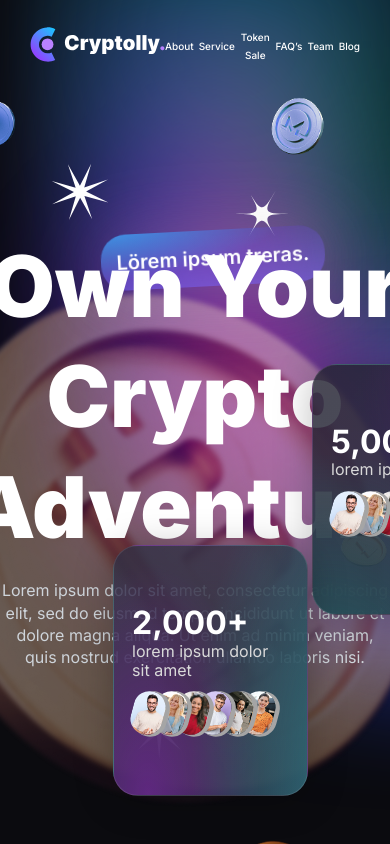
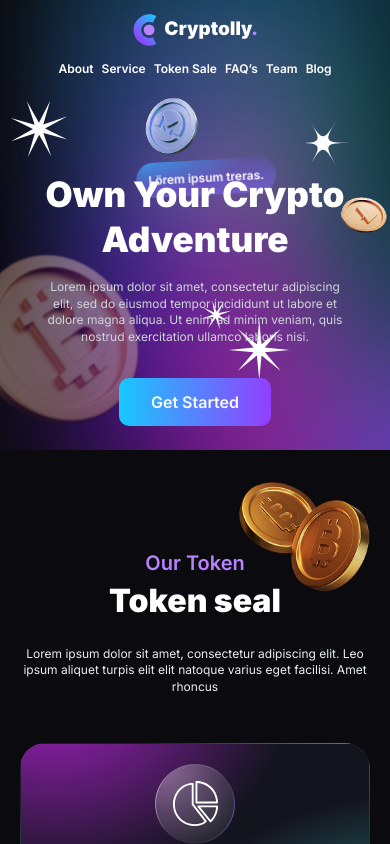
Before and after one commit to AlinesaSabo/test-task, a React (Vite) app: page / in a window 390 px wide. Shown: the top 844 px of the page. Built offline with nearby package versions, Linux system fonts and the light colour scheme.

Commit message:
add madia hero

```diff
--- a/src/components/Button/Button.module.css
+++ b/src/components/Button/Button.module.css
@@ -1,16 +1,15 @@
 .button {
   padding: 13px 32px;
   border-radius: 10px;
+  font-weight: 600;
   font-size: 16px;
-  font-weight: 600;
-  font-family: "Inter", sans-serif;
-  line-height: 1;
-  letter-spacing: 0;
+  line-height: 1.4;
+  text-align: center;
+  color: var(--gray-10);
   cursor: pointer;
   transition: all 0.2s ease-in-out;
   border: none;
   background: linear-gradient(90deg, #18c8ff, #933ffe);
-  color: white;
   outline: none;
 }
 
@@ -29,7 +28,7 @@
   opacity: 0.6;
 }
 
-@media (max-width: 1280px) {
+/* @media (max-width: 1280px) {
   .button {
     padding: 8px 15px;
     font-size: 14px;
@@ -62,4 +61,4 @@
     font-size: 12px;
     font-weight: 400;
   }
-}
+} */
--- a/src/components/CardHero/CardHero.module.css
+++ b/src/components/CardHero/CardHero.module.css
@@ -113,3 +113,73 @@
 .avatar:nth-child(6) {
   z-index: 0;
 }
+
+@media (max-width: 1280px) {
+  .card {
+    width: 180px;
+    height: 230px;
+    padding: 50px 15px;
+  }
+
+  .number {
+    font-size: 28px;
+  }
+
+  .text {
+    font-size: 14px;
+  }
+
+  .avatar {
+    width: 30px;
+    height: 42px;
+  }
+
+  .blueCard {
+    top: 65%;
+    right: 21%;
+  }
+
+  .pinkCard {
+    top: 40%;
+    left: 80%;
+  }
+}
+
+/* ======= 📱 1024px (Планшеты) ======= */
+@media (max-width: 1024px) {
+  .card {
+    width: 140px;
+    height: 170px;
+    padding: 30px 10px;
+  }
+
+  .blueCard {
+    top: 70%;
+    right: 18%;
+  }
+
+  .pinkCard {
+    top: 40%;
+    left: 82%;
+  }
+
+  .number {
+    font-size: 24px;
+  }
+
+  .text {
+    font-size: 13px;
+  }
+
+  .avatar {
+    width: 25px;
+    height: 36px;
+  }
+}
+
+/* ======= 📱 768px (Маленькие планшеты) ======= */
+@media (max-width: 768px) {
+  .card {
+    display: none;
+  }
+}
--- a/src/components/GradientBackground/GradientBackground.module.css
+++ b/src/components/GradientBackground/GradientBackground.module.css
@@ -4,7 +4,6 @@
   height: 100%;
   top: 0;
   left: 0;
-  overflow: hidden;
   z-index: -1;
 }
 
@@ -90,3 +89,158 @@
   top: 55px;
   left: 226px;
 }
+
+@media (max-width: 1280px) {
+  .bitcoinBG {
+    width: 500px;
+    bottom: -70px;
+  }
+
+  .StarL {
+    top: 150px;
+    left: 40px;
+  }
+
+  .StarM {
+    bottom: 130px;
+    right: 180px;
+  }
+
+  .StarxS {
+    bottom: 180px;
+    left: 450px;
+  }
+
+  .StarS {
+    top: 180px;
+    right: 90px;
+  }
+
+  .liteCoin {
+    bottom: 300px;
+  }
+
+  .etherium {
+    right: 280px;
+  }
+
+  .monero {
+    left: 190px;
+  }
+}
+
+/* ======= 📱 1024px (Планшеты) ======= */
+@media (max-width: 1024px) {
+  .bitcoinBG {
+    width: 400px;
+    bottom: -60px;
+  }
+
+  .StarL {
+    top: 140px;
+    left: 30px;
+  }
+
+  .StarM {
+    bottom: 110px;
+    right: 160px;
+  }
+
+  .StarxS {
+    bottom: 160px;
+    left: 380px;
+  }
+
+  .StarS {
+    top: 160px;
+    right: 80px;
+  }
+
+  .liteCoin {
+    bottom: 270px;
+  }
+
+  .etherium {
+    right: 240px;
+  }
+
+  .monero {
+    left: 170px;
+  }
+}
+
+/* ======= 📱 768px (Маленькие планшеты) ======= */
+@media (max-width: 768px) {
+  .bitcoinBG {
+    width: 300px;
+    bottom: -50px;
+  }
+
+  .StarL {
+    top: 120px;
+    left: 20px;
+  }
+
+  .StarM {
+    bottom: 90px;
+    right: 140px;
+  }
+
+  .StarxS {
+    bottom: 140px;
+    left: 300px;
+  }
+
+  .StarS {
+    top: 140px;
+    right: 60px;
+  }
+
+  .liteCoin {
+    bottom: 230px;
+  }
+
+  .etherium {
+    display: none;
+  }
+
+  .monero {
+    left: 140px;
+  }
+}
+
+/* ======= 📱 480px (Мобильные) ======= */
+@media (max-width: 480px) {
+  .bitcoinBG {
+    width: 200px;
+    bottom: -40px;
+  }
+
+  .StarL {
+    top: 100px;
+    left: 10px;
+  }
+
+  .StarM {
+    bottom: 70px;
+    right: 100px;
+  }
+
+  .StarxS {
+    bottom: 120px;
+    left: 200px;
+  }
+
+  .StarS {
+    top: 120px;
+    right: 40px;
+  }
+
+  .liteCoin {
+    bottom: 200px;
+  }
+
+  .monero {
+    left: 100px;
+  }
+}
--- a/src/components/Header/Header.module.css
+++ b/src/components/Header/Header.module.css
@@ -38,38 +38,99 @@
 }
 
 @media (max-width: 1280px) {
+  .header {
+    padding: 20px 100px;
+  }
+
   .navLinks {
-    gap: 15px;
-    & a {
-      font-weight: 500;
-      font-size: 12px;
-    }
+    gap: 24px;
+  }
+
+  .navLinks a {
+    font-size: 13px;
+  }
+
+  .icon {
+    height: 42px;
   }
 }
 
+/* ======== 📱 1024px (Планшеты) ======== */
 @media (max-width: 1024px) {
+  .header {
+    padding: 20px 80px;
+    margin-bottom: 120px;
+  }
+
+  .navLinks {
+    gap: 12px;
+  }
+
+  .navLinks a {
+    font-size: 12px;
+  }
+
   .icon {
-    height: 35px;
+    height: 38px;
   }
+}
+
+@media (max-width: 768px) {
+  .header {
+    padding: 16px 40px;
+  }
+
+  .navbar {
+    flex-direction: column;
+    align-items: center;
+  }
+
+  .navLinks {
+    flex-wrap: wrap;
+    justify-content: center;
+    gap: 14px;
+    margin-top: 10px;
+  }
+
+  .navLinks a {
+    font-size: 12px;
+  }
+
+  .icon {
+    height: 36px;
+  }
+
+  .header {
+    padding: 20px 80px;
+    margin-bottom: 80px;
+  }
+
   .button {
     display: none;
   }
-
-  .header {
-    padding: 26px 50px;
-  }
 }
 
-@media (max-width: 720px) {
+/* ======== 📱 480px (Мобильные) ======== */
+@media (max-width: 480px) {
   .header {
-    padding: 26px 30px;
+    padding: 14px 20px;
+  }
+
+  .navbar {
+    flex-direction: column;
+    align-items: center;
   }
 
   .navLinks {
-    gap: 5px;
-    & a {
-      font-weight: 500;
-      font-size: 10px;
-    }
+    gap: 8px;
+    margin-top: 12px;
+  }
+
+  .navLinks a {
+    font-size: 12px;
+  }
+
+  .icon {
+    height: 32px;
   }
 }
--- a/src/components/Hero/Hero.jsx
+++ b/src/components/Hero/Hero.jsx
@@ -29,7 +29,7 @@ const Hero = () => {
           eiusmod tempor incididunt ut labore et dolore magna aliqua. Ut enim ad
           minim veniam, quis nostrud exercitation ullamco laboris nisi.
         </p>
-        <Button>Get Started</Button>
+        <Button className={s.button}>Get Started</Button>
       </div>
       <div className={s.cardContainer}>
         <CardHero
--- a/src/components/Hero/Hero.module.css
+++ b/src/components/Hero/Hero.module.css
@@ -65,7 +65,111 @@
 }
 
 @media (max-width: 1280px) {
+  .hero {
+    height: 750px;
+  }
+
+  .title {
+    font-size: 72px;
+  }
+
+  .description {
+    max-width: 550px;
+    font-size: 14px;
+  }
+
+  .tagline {
+    top: 210px;
+    font-size: 18px;
+    width: 200px;
+    height: 50px;
+  }
+
+  .bitcoinBG {
+    width: 500px;
+    height: 600px;
+  }
 }
 
-@media (max-width: 720px) {
+/* ======== 📱 1024px (Планшеты) ======== */
+@media (max-width: 1024px) {
+  .hero {
+    height: 650px;
+  }
+
+  .title {
+    font-size: 60px;
+  }
+
+  .description {
+    max-width: 500px;
+    font-size: 14px;
+  }
+
+  .tagline {
+    top: 190px;
+    font-size: 16px;
+    width: 180px;
+    height: 45px;
+  }
+
+  .bitcoinBG {
+    width: 400px;
+    height: 500px;
+  }
 }
+
+/* ======== 📱 768px (Маленькие планшеты) ======== */
+@media (max-width: 768px) {
+  .hero {
+    height: 550px;
+  }
+
+  .title {
+    font-size: 50px;
+  }
+
+  .description {
+    max-width: 400px;
+    font-size: 14px;
+  }
+
+  .tagline {
+    top: 180px;
+    font-size: 14px;
+    width: 160px;
+    height: 40px;
+  }
+
+  .bitcoinBG {
+    width: 350px;
+    height: 450px;
+  }
+}
+
+/* ======== 📱 480px (Мобильные) ======== */
+@media (max-width: 480px) {
+  .hero {
+    height: 450px;
+  }
+  .title {
+    font-size: 35px;
+  }
+
+  .description {
+    max-width: 300px;
+    font-size: 12px;
+  }
+
+  .tagline {
+    top: 160px;
+    font-size: 12px;
+    width: 140px;
+    height: 35px;
+  }
+
+  .bitcoinBG {
+    width: 280px;
+    height: 380px;
+  }
+}
--- a/src/components/TokenSale/TokenSale.module.css
+++ b/src/components/TokenSale/TokenSale.module.css
@@ -6,7 +6,7 @@
   align-items: center;
   position: relative;
   max-width: 1180px;
-  margin: 0 auto;
+  margin: 100px auto 0;
   padding: 0 20px;
 }
 
```
